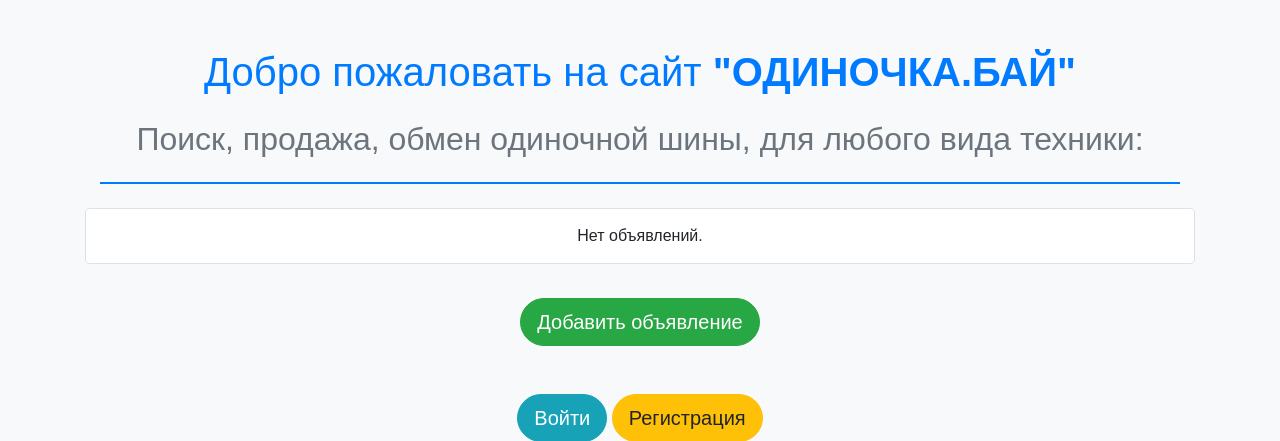
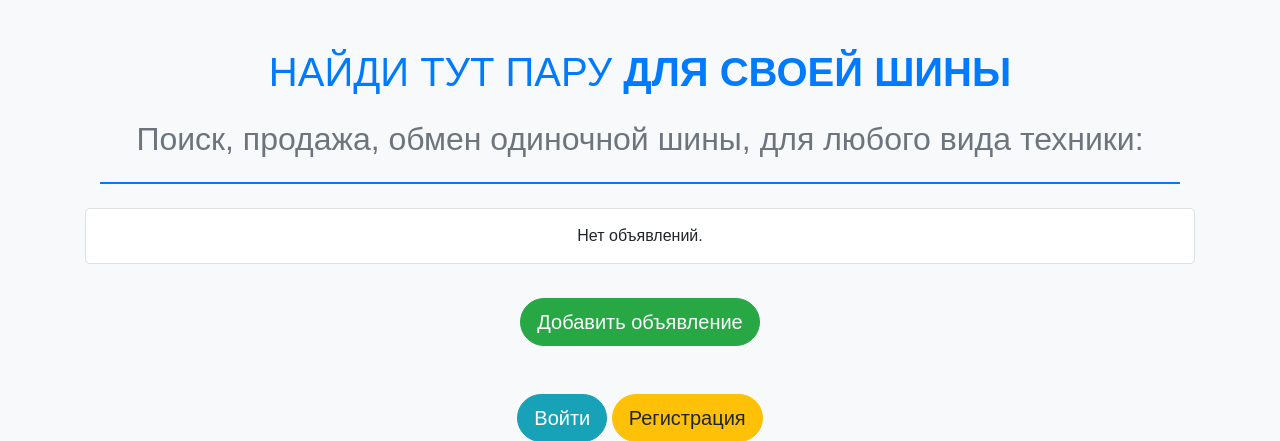
Before and after one commit to serg7527/--------, a Flask app: page / in a window 1280 px wide. Shown: the part 102-543 px from the top of the page. Run offline with Flask 3, Linux system fonts and the light colour scheme; data that the repository does not hold is empty; some libraries are stand-ins or nearby versions.

Commit message:
13.10.24

```diff
--- a/templates/index.html
+++ b/templates/index.html
@@ -2,7 +2,7 @@
 
 {% block content %}
     <div class="container mt-5">
-        <h1 class="text-center text-primary mb-4">Добро пожаловать на сайт <span class="font-weight-bold">"ОДИНОЧКА.БАЙ"</span></h1>
+        <h1 class="text-center text-primary mb-4">НАЙДИ ТУТ ПАРУ<span class="font-weight-bold"> ДЛЯ СВОЕЙ ШИНЫ</span></h1>
         <style>
             .nav-link {
                 border-radius: 20px; /* Края кнопок более округлые */
```
Also changed, not shown: static/media/E1o3Iga2jqU.jpg (added).
